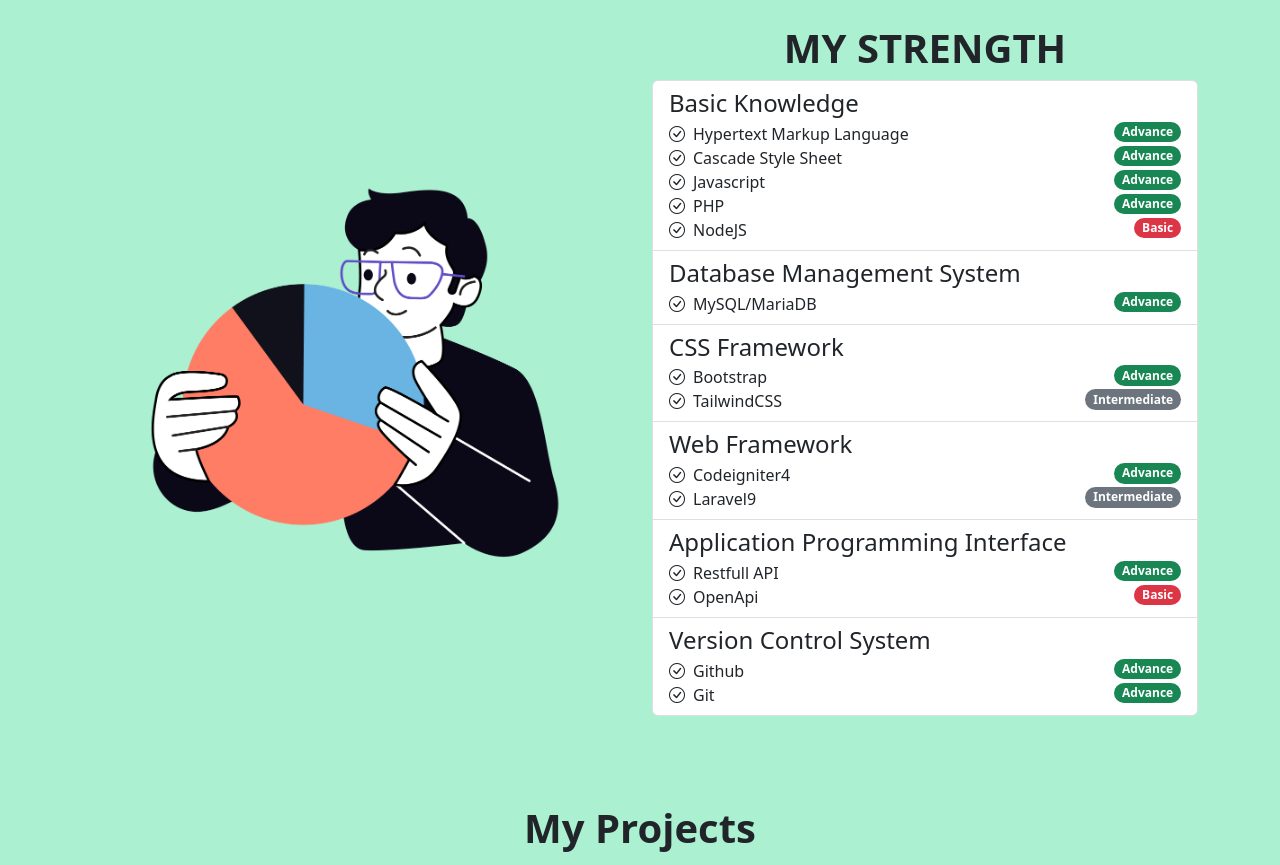
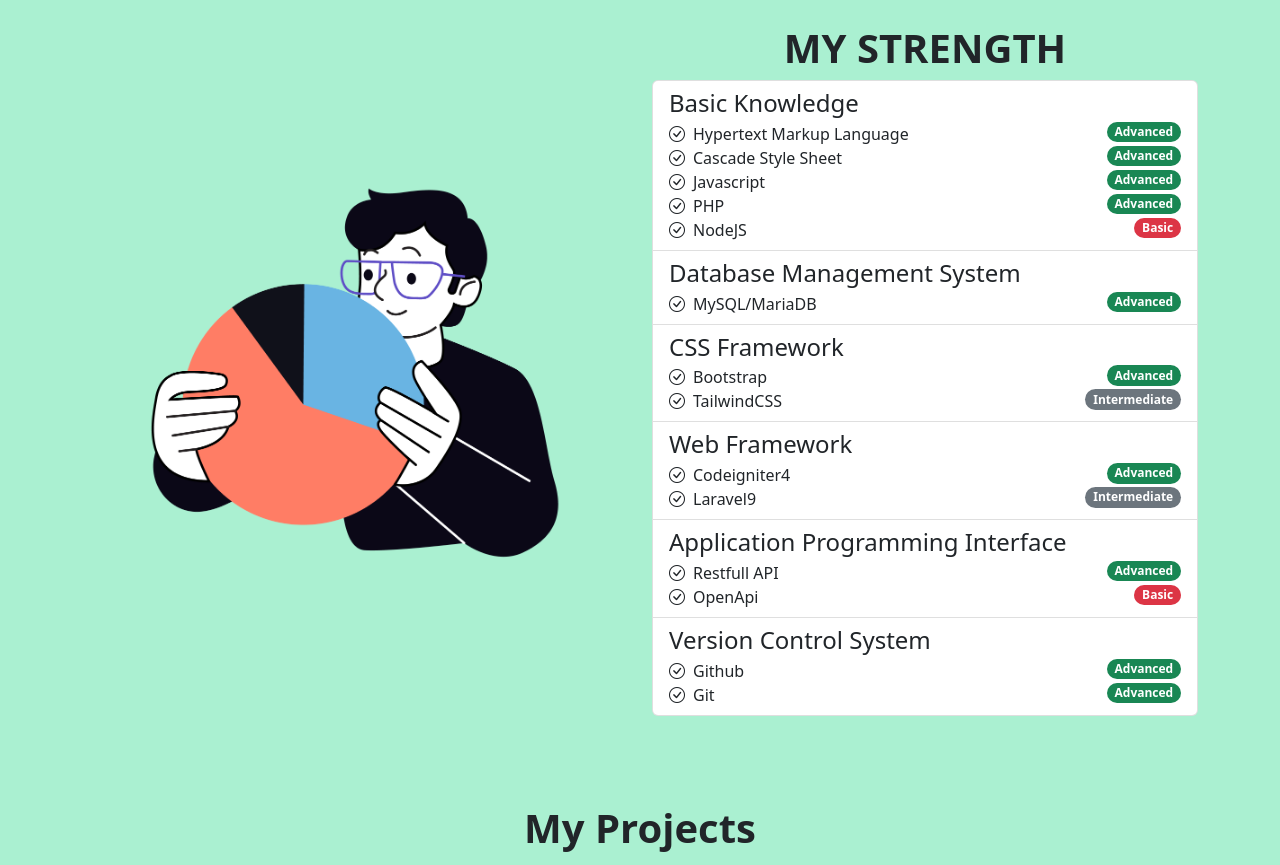
Before and after one commit to sejutaimpian/sejutaimpian.github.io, a plain HTML site: page index.html in a window 1280 px wide. Shown: the part 1180-2045 px from the top of the page. Drawn offline with Linux system fonts and the light colour scheme.

Commit message:
update: rename advance to advanced

```diff
--- a/index.html
+++ b/index.html
@@ -129,7 +129,7 @@
                                 <i class="bi bi-check-circle pe-2"></i><span class="d-none d-lg-inline">Hypertext Markup Language</span><span class="d-inline d-lg-none">HTML</span>
                             </div>
                             <div class="col-5">
-                                <span class="badge bg-success rounded-pill float-end">Advance</span>
+                                <span class="badge bg-success rounded-pill float-end">Advanced</span>
                             </div>
                         </div>
                         <div class="row">
@@ -137,7 +137,7 @@
                                 <i class="bi bi-check-circle pe-2"></i><span class="d-none d-lg-inline">Cascade Style Sheet</span><span class="d-inline d-lg-none">CSS</span>
                             </div>
                             <div class="col-5">
-                                <span class="badge bg-success rounded-pill float-end">Advance</span>
+                                <span class="badge bg-success rounded-pill float-end">Advanced</span>
                             </div>
                         </div>
                         <div class="row">
@@ -145,7 +145,7 @@
                                 <i class="bi bi-check-circle pe-2"></i>Javascript
                             </div>
                             <div class="col-5">
-                                <span class="badge bg-success rounded-pill float-end">Advance</span>
+                                <span class="badge bg-success rounded-pill float-end">Advanced</span>
                             </div>
                         </div>
                         <div class="row">
@@ -153,7 +153,7 @@
                                 <i class="bi bi-check-circle pe-2"></i>PHP
                             </div>
                             <div class="col-5">
-                                <span class="badge bg-success rounded-pill float-end">Advance</span>
+                                <span class="badge bg-success rounded-pill float-end">Advanced</span>
                             </div>
                         </div>
                         <div class="row">
@@ -169,14 +169,14 @@
                         <h4 class="mb-1">Database Management System</h4>
                         <div>
                             <i class="bi bi-check-circle pe-2"></i>MySQL/MariaDB
-                            <span class="badge bg-success rounded-pill float-end">Advance</span>
+                            <span class="badge bg-success rounded-pill float-end">Advanced</span>
                         </div>
                     </li>
                     <li class="list-group-item">
                         <h4 class="mb-1">CSS Framework</h4>
                         <div>
                             <i class="bi bi-check-circle pe-2"></i>Bootstrap
-                            <span class="badge bg-success rounded-pill float-end">Advance</span>
+                            <span class="badge bg-success rounded-pill float-end">Advanced</span>
                         </div>
                         <div>
                             <i class="bi bi-check-circle pe-2"></i>TailwindCSS
@@ -187,7 +187,7 @@
                         <h4 class="mb-1">Web Framework</h4>
                         <div>
                             <i class="bi bi-check-circle pe-2"></i>Codeigniter4
-                            <span class="badge bg-success rounded-pill float-end">Advance</span>
+                            <span class="badge bg-success rounded-pill float-end">Advanced</span>
                         </div>
                         <div>
                             <i class="bi bi-check-circle pe-2"></i>Laravel9
@@ -198,7 +198,7 @@
                         <h4 class="mb-1">Application Programming Interface</h4>
                         <div>
                             <i class="bi bi-check-circle pe-2"></i>Restfull API
-                            <span class="badge bg-success rounded-pill float-end">Advance</span>
+                            <span class="badge bg-success rounded-pill float-end">Advanced</span>
                         </div>
                         <div>
                             <i class="bi bi-check-circle pe-2"></i>OpenApi
@@ -209,11 +209,11 @@
                         <h4 class="mb-1">Version Control System</h4>
                         <div>
                             <i class="bi bi-check-circle pe-2"></i>Github
-                            <span class="badge bg-success rounded-pill float-end">Advance</span>
+                            <span class="badge bg-success rounded-pill float-end">Advanced</span>
                         </div>
                         <div>
                             <i class="bi bi-check-circle pe-2"></i>Git
-                            <span class="badge bg-success rounded-pill float-end">Advance</span>
+                            <span class="badge bg-success rounded-pill float-end">Advanced</span>
                         </div>
                     </li>
                 </ul>
```
